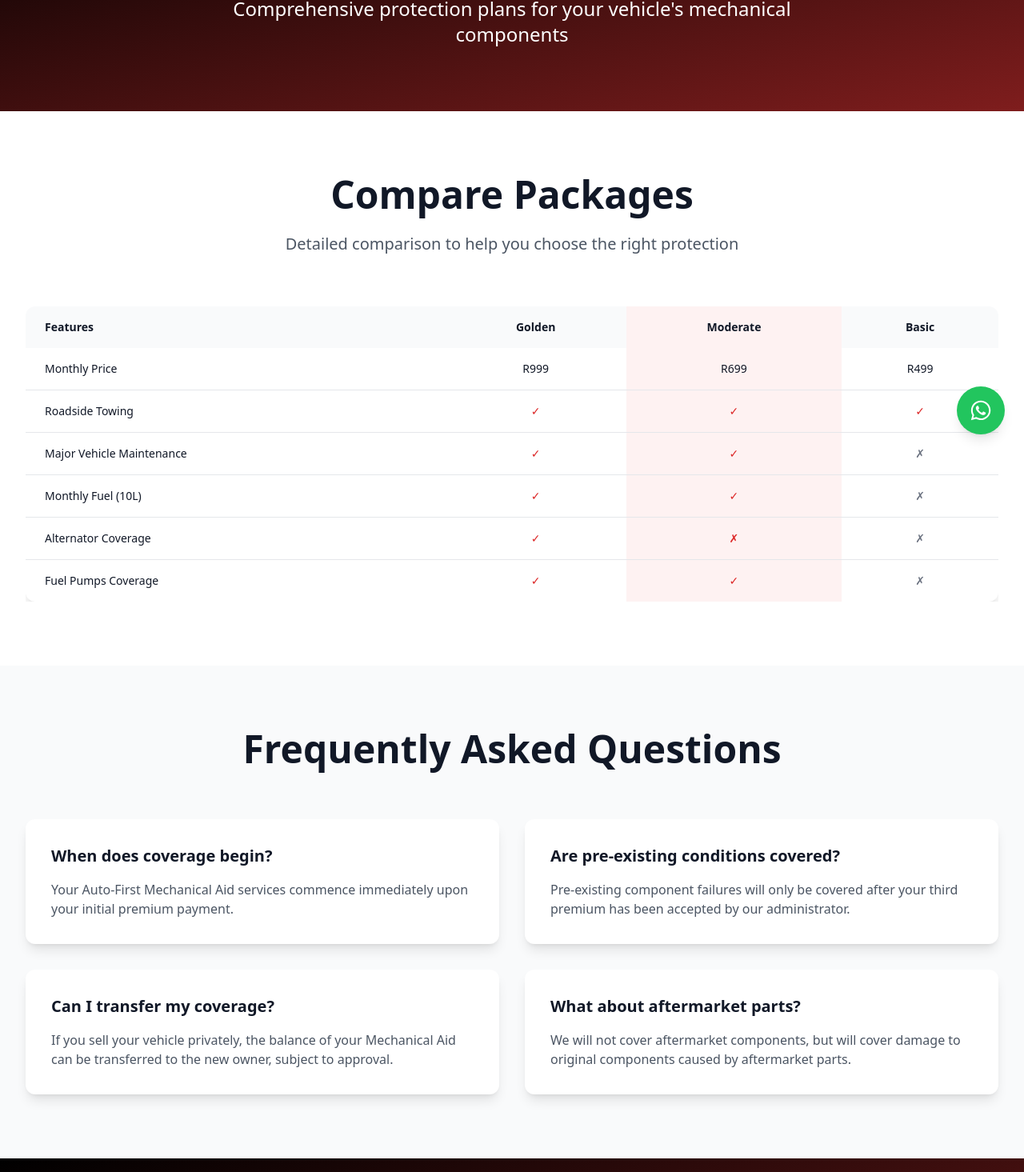
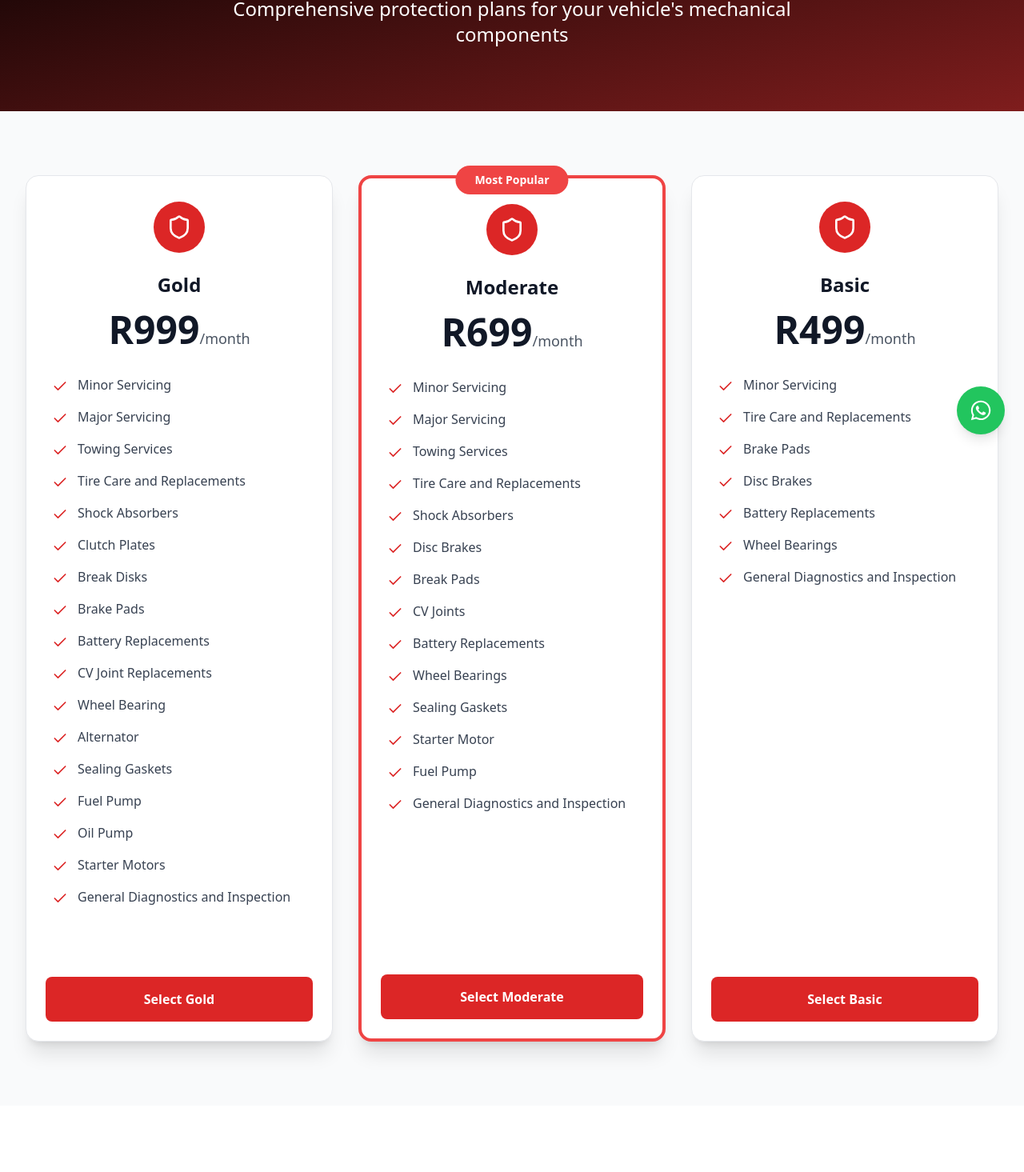
Before and after one commit to zaid-xt/AutoFirst, a React (Vite) app: page /packages in a window 1280 px wide. Shown: the part 233-1698 px from the top of the page at 80% size. Built offline with nearby package versions, Linux system fonts and the light colour scheme.

Commit message:
Added packages back

```diff
--- a/package.json
+++ b/package.json
@@ -19,6 +19,7 @@
     "nodemailer": "^7.0.5",
     "react": "^18.3.1",
     "react-dom": "^18.3.1",
+    "react-helmet": "^6.1.0",
     "react-helmet-async": "^2.0.5",
     "react-icons": "^5.5.0",
     "react-router-dom": "^7.7.1"
--- a/src/pages/Packages.tsx
+++ b/src/pages/Packages.tsx
@@ -2,7 +2,7 @@ import React from 'react';
 import { Link } from 'react-router-dom';
 import { Check, Star, Zap, Shield, Crown } from 'lucide-react';
 import { useCart } from '../contexts/CartContext';
-import { Helmet } from 'react-helmet-async';
+import { Helmet } from "react-helmet-async";
 
 const Packages = () => {
   const { addToCart } = useCart();
@@ -16,6 +16,7 @@ const Packages = () => {
       icon: <Shield className="h-8 w-8" />,
       color: "red",
       popular: false,
+      // responseTime: "60 min",
       supportLevel: "Standard Support",
       description: "Comprehensive coverage for essential vehicle components",
       features: [
@@ -29,6 +30,7 @@ const Packages = () => {
         { feature: "Brake Pads" },
         { feature: "Battery Replacements" },
         { feature: "CV Joint Replacements" },
+
         { feature: "Wheel Bearing" },
         { feature: "Alternator" },
         { feature: "Sealing Gaskets" },
@@ -83,6 +85,7 @@ const Packages = () => {
         { feature: "Battery Replacements" },
         { feature: "Wheel Bearings" },
         { feature: "General Diagnostics and Inspection" },
+
       ]
     }
   ];
@@ -101,7 +104,7 @@ const Packages = () => {
 
   return (
     <div className="pt-16">
-      {/* SEO Helmet */}
+       {/* SEO Meta Tags */}
     <Helmet>
       <title>Auto First Packages | Mechanical Aid & Vehicle Protection</title>
       <meta
@@ -114,7 +117,7 @@ const Packages = () => {
       />
       <link rel="canonical" href="https://autofirst.co.za/packages" />
 
-        {/* Open Graph */}
+      {/* Open Graph / Social Sharing */}
       <meta property="og:title" content="Auto First Packages | Mechanical Aid & Vehicle Protection" />
       <meta
         property="og:description"
@@ -134,6 +137,76 @@ const Packages = () => {
           <p className="text-xl md:text-2xl max-w-3xl mx-auto leading-relaxed">
             Comprehensive protection plans for your vehicle's mechanical components
           </p>
+        </div>
+      </section>
+
+      {/* Packages Grid - Modified width here */}
+      <section className="py-20 bg-gray-50">
+        <div className="max-w-7xl mx-auto px-4 sm:px-6 lg:px-8">
+          <div className="grid grid-cols-1 lg:grid-cols-3 gap-8 w-full"> {/* Removed max-w-4xl constraint */}
+            {packages.map((pkg, index) => {
+              const colors = getColorClasses(pkg.color, pkg.popular);
+              return (
+                <div
+                  key={index}
+                  className={`bg-white rounded-2xl shadow-xl hover:shadow-2xl transition-all duration-300 transform hover:scale-105 flex flex-col ${
+                    pkg.popular ? 'border-4 border-red-500 relative' : 'border border-gray-200'
+                  }`}
+                >
+                  {pkg.popular && (
+                    <div className="absolute -top-4 left-1/2 transform -translate-x-1/2">
+                      <div className="bg-red-500 text-white px-6 py-2 rounded-full text-sm font-semibold">
+                        Most Popular
+                      </div>
+                    </div>
+                  )}
+
+                  <div className="p-8 flex-grow">
+                    <div className={`${colors.bg} p-4 rounded-full w-16 h-16 mx-auto mb-6 flex items-center justify-center text-white`}>
+                      {pkg.icon}
+                    </div>
+
+                    <h3 className="text-2xl font-bold text-gray-900 text-center mb-4">
+                      {pkg.name}
+                    </h3>
+
+                    <div className="text-center mb-8">
+                      <span className="text-5xl font-bold text-gray-900">{pkg.price}</span>
+                      <span className="text-gray-600 text-lg">{pkg.period}</span>
+                    </div>
+
+                    <ul className="space-y-4 mb-8">
+                      {pkg.features.map((feature, idx) => (
+                        <li key={idx} className="flex items-start">
+                          <Check className={`h-5 w-5 ${colors.text} mt-1 mr-3 flex-shrink-0`} />
+                          <span className="text-gray-700">{feature.feature}</span>
+                        </li>
+                      ))}
+                    </ul>
+                  </div>
+
+                  <div className="p-6">
+                    <button
+                      onClick={() => addToCart({
+                        id: pkg.id,
+                        name: pkg.name,
+                        price: pkg.price,
+                        period: pkg.period,
+                        responseTime: pkg.responseTime,
+                        supportLevel: pkg.supportLevel,
+                        description: pkg.description,
+                        features: pkg.features.map(f => ({ feature: f.feature, included: f.included }))
+                      })}
+                      className={`w-full ${colors.button} text-white py-4 px-6 rounded-lg
+                      font-semibold text-center transition-colors duration-300 block hover:shadow-lg`}
+                    >
+                      Select {pkg.name}
+                    </button>
+                  </div>
+                </div>
+              );
+            })}
+          </div>
         </div>
       </section>
 
```
Also changed, not shown: 1 other file (tests, documents, lock files or other folders). Lines whose indentation alone changed are shown as unchanged.
